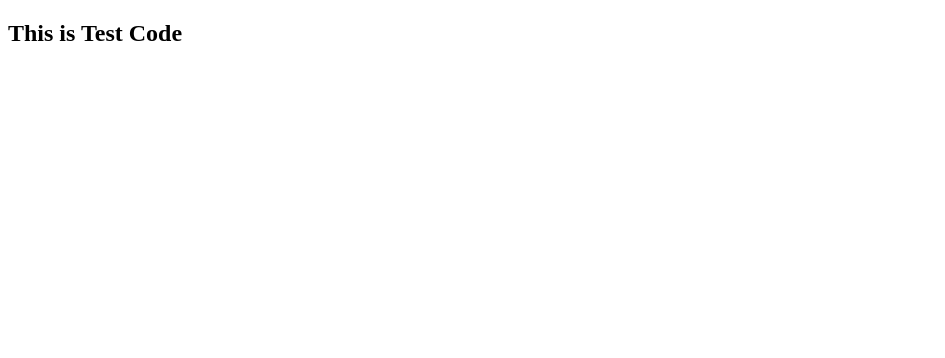
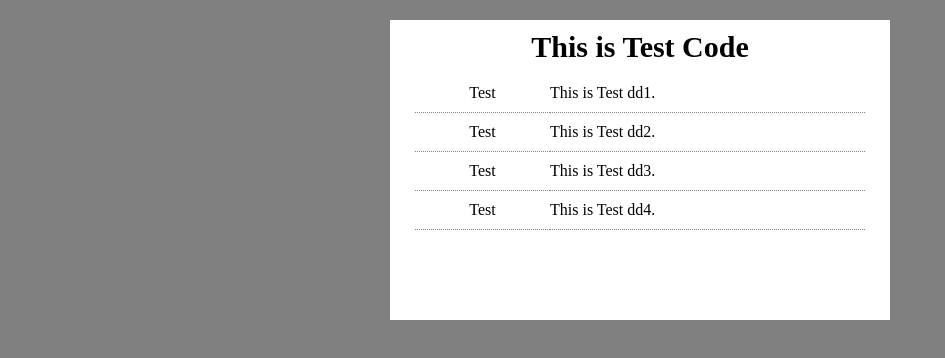
Before and after one commit to shinrise-aramaki/test, a plain HTML site: page index.html in a window 1280 px wide. Shown: the whole page, without its empty margins (0-945 px from the left). Drawn offline with Linux system fonts and the light colour scheme.

Commit message:
Create Test Code with SASS.

```diff
--- a/index.html
+++ b/index.html
@@ -4,9 +4,22 @@
     <meta charset="UTF-8">
     <meta http-equiv="X-UA-Compatible" content="IE=edge">
     <meta name="viewport" content="width=device-width, initial-scale=1.0">
+    <link rel="stylesheet" href="/css/style.css">
     <title>Test</title>
 </head>
 <body>
-    <h2>This is Test Code</h2>
+    <div class="main">
+        <h2>This is Test Code</h2>
+        <dl>
+            <dt>Test</dt>
+            <dd>This is Test dd1.</dd>
+            <dt>Test</dt>
+            <dd>This is Test dd2.</dd>
+            <dt>Test</dt>
+            <dd>This is Test dd3.</dd>
+            <dt>Test</dt>
+            <dd>This is Test dd4.</dd>
+        </dl>
+    </div>
 </body>
 </html>
--- /dev/null
+++ b/sass/style.scss
@@ -0,0 +1,42 @@
+body, p, h1, h2, h3, h4, h5, h6, figure, ul, ol, dl, dd {
+    padding: 0;
+    margin: 0;
+    list-style-type: none;
+}
+
+body {
+    background-color: gray;
+
+    h2 {
+        font-size: 30px;
+        padding: 10px 0;
+    }
+
+    dl {
+        display: flex;
+        flex-wrap: wrap;
+        width: 90%;
+        margin: 0 auto;
+    }
+
+    dt {
+        width: 30%;
+        padding: 10px 0;
+        border-bottom: 1px dotted gray;
+    }
+
+    dd {
+        width: 70%;
+        text-align: left;
+        padding: 10px 0;
+        border-bottom: 1px dotted gray;
+    }
+
+    .main {
+        height: 300px;
+        width: 500px;
+        margin: 20px auto 0;
+        background-color: white;
+        text-align: center;
+    }
+}
```
Also changed, not shown: css/style.css (added), 2 other files.
